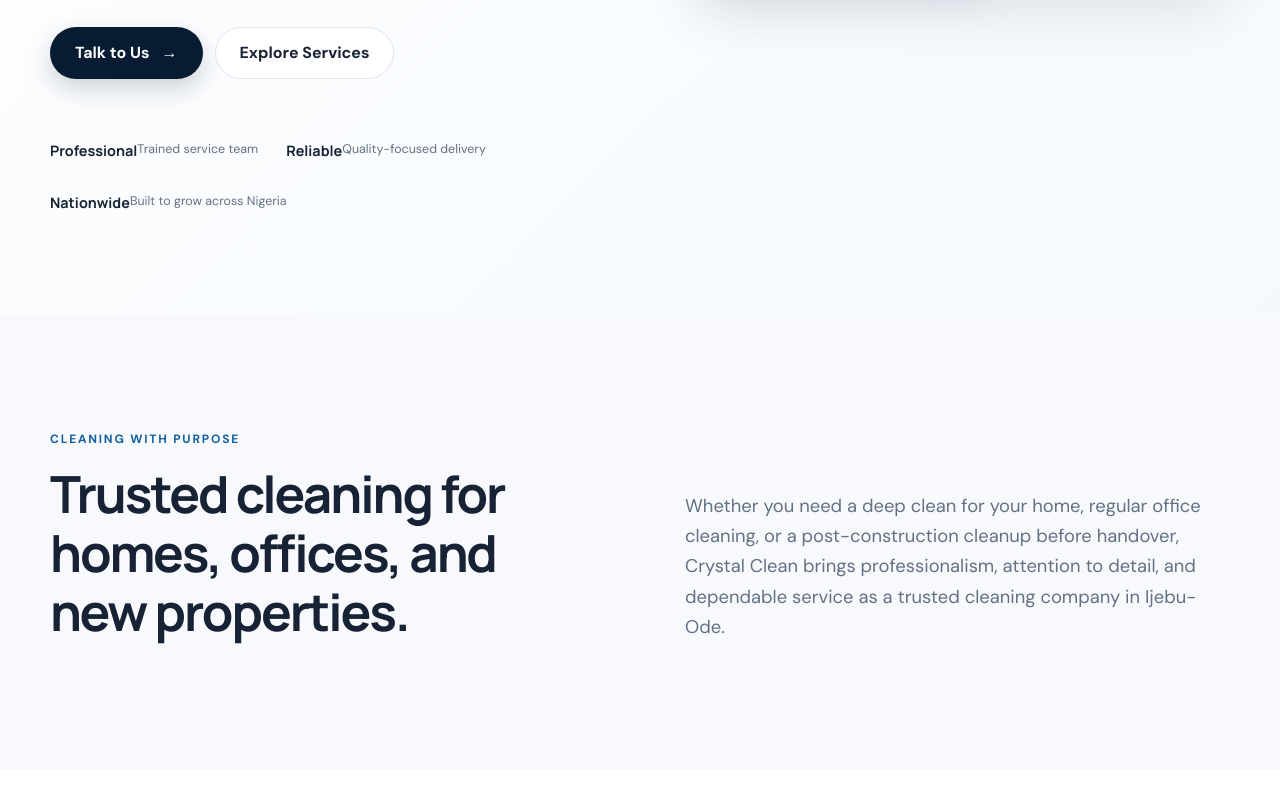
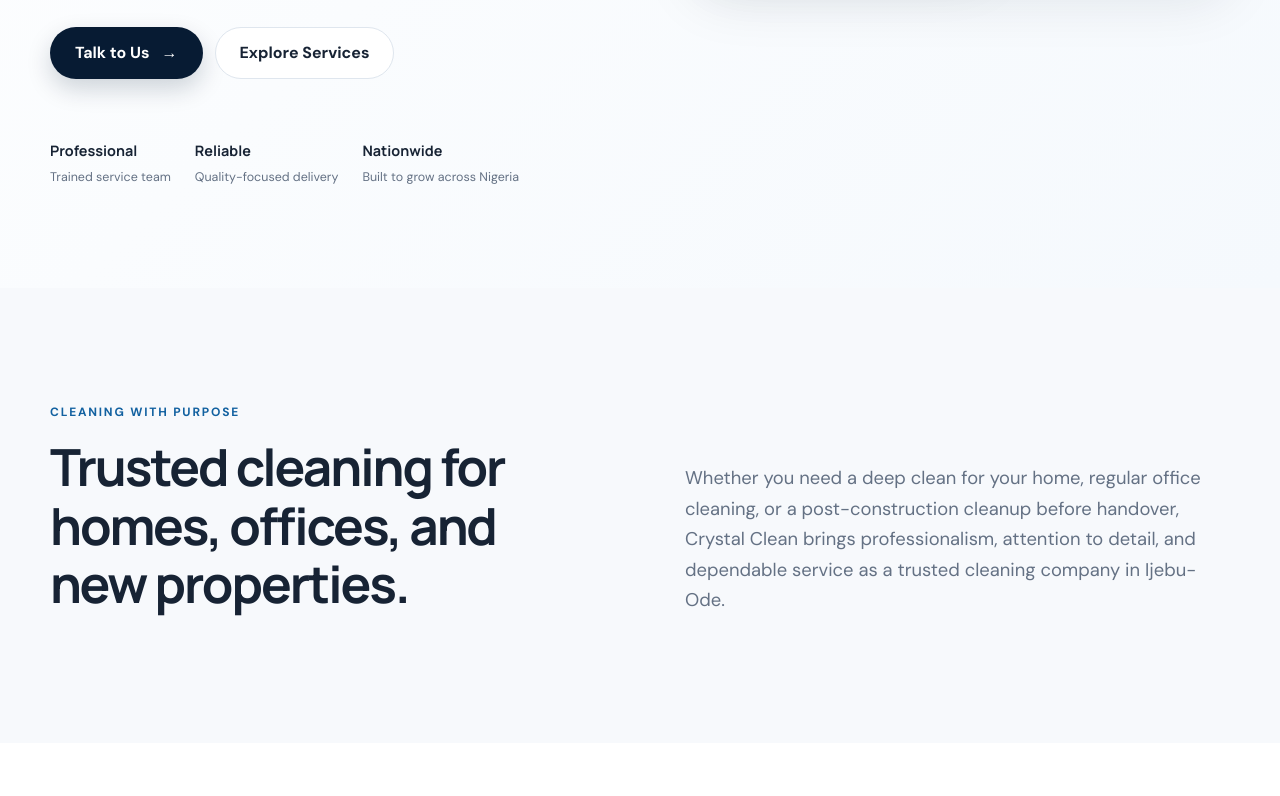
Before and after one commit to adekunle077/crystal-cleaning-services, a plain HTML site: page index.html in a window 1280 px wide. Shown: the part 924-1720 px from the top of the page. Drawn offline with Linux system fonts and the light colour scheme.

Commit message:
refactor: update hero-trust styles and simplify contact details in HTML

```diff
--- a/assets/scss/main.scss
+++ b/assets/scss/main.scss
@@ -47,10 +47,10 @@
 .btn-ghost { border-color: $line; background: $white; }
 .btn-light { background: $white; color: $navy; }
 .btn-outline-light { color: $white; border-color: rgba(255,255,255,.45); }
-.hero-trust { display: flex; gap: 28px; flex-wrap: wrap; }
-.hero-trust div { display: grid; }
-.hero-trust strong { font-family: $display; font-size: .9rem; }
-.hero-trust span { color: $muted; font-size: .78rem; }
+.hero-trust { display: flex; gap: 24px; flex-wrap: wrap; align-items: flex-start; }
+.hero-trust > div { display: flex; flex-direction: column; gap: 4px; min-width: 0; }
+.hero-trust strong { display: block; font-family: $display; font-size: .9rem; }
+.hero-trust span { display: block; color: $muted; font-size: .78rem; }
 .hero-visual { position: relative; }
 .image-placeholder { display: grid; place-content: center; text-align: center; color: #7990a6; background: linear-gradient(145deg, #dbeaf6, #eef5fa); border: 1px dashed #a8bed0; }
 .image-placeholder span { font-weight: 700; }
--- a/index.html
+++ b/index.html
@@ -178,7 +178,7 @@
         </div>
       </div>
       <div class="container contact-details">
-        <div><strong>Phone</strong><a href="tel:+2349066005298">0906 600 5298</a><a href="tel:+2349013615835">0901 361 5835</a></div>
+        <div><strong>Phone</strong><a href="tel:+2349013615835">0901 361 5835</a></div>
         <div><strong>WhatsApp</strong><a href="https://wa.me/2348085596898" target="_blank" rel="noopener">0808 559 6898</a></div>
         <div><strong>Address</strong><span>13B Abeokuta Road, Ijebu-Ode, Ogun State</span></div>
         <div><strong>Tagline</strong><span>Sparkling space, Happy faces</span></div>
```
Also changed, not shown: assets/css/main.css.
